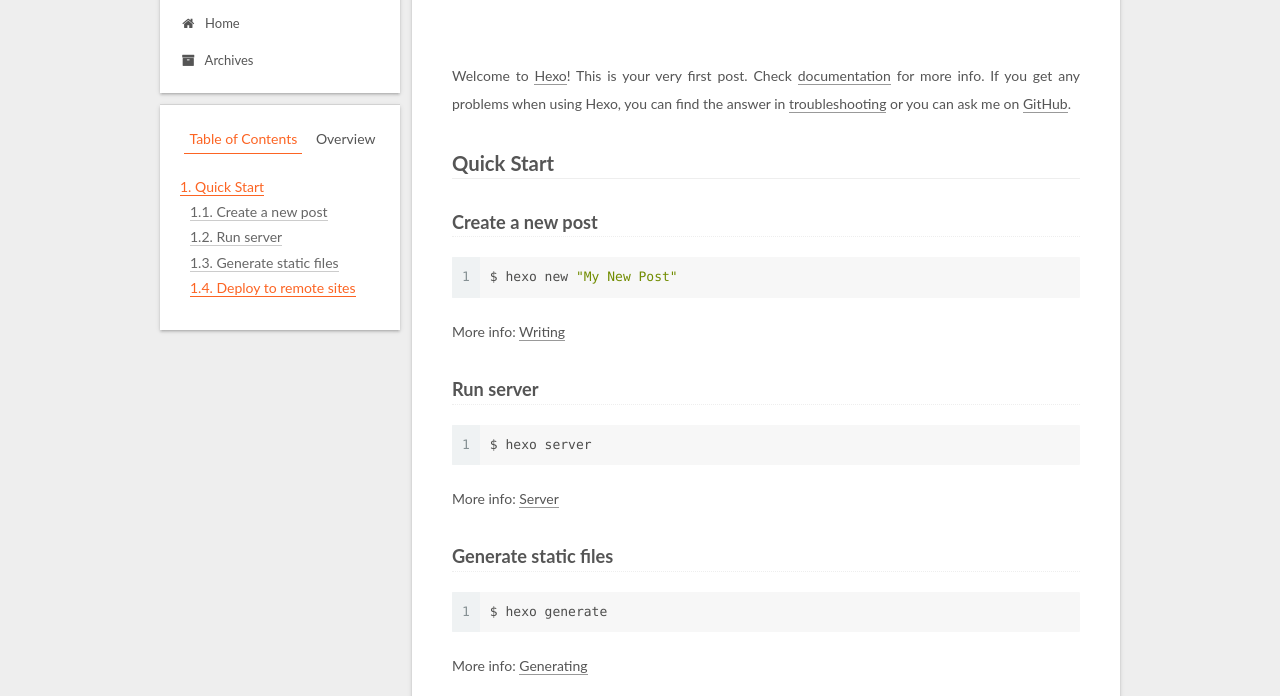
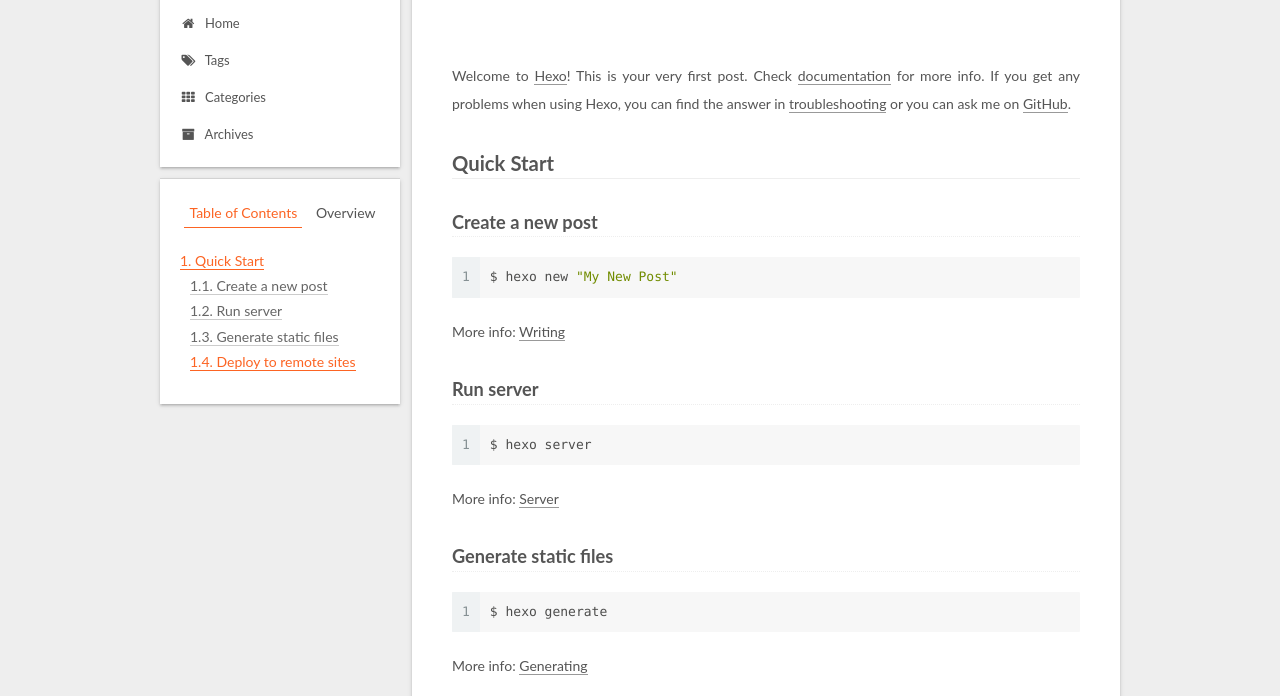
Before and after one commit to oforyou/oforyou.github.io, a plain HTML site: page 2018/10/28/hello-world/index.html in a window 1280 px wide. Shown: the part 104-800 px from the top of the page. Drawn offline with Linux system fonts and the light colour scheme.

Commit message:
Site updated: 2018-10-28 22:26:25

```diff
--- a/2018/10/28/hello-world/index.html
+++ b/2018/10/28/hello-world/index.html
@@ -193,6 +193,26 @@
               <i class="menu-item-icon fa fa-fw fa-home"></i> <br>
 
             Home
+          </a>
+        </li>
+
+
+        <li class="menu-item menu-item-tags">
+          <a href="/tags/" rel="section">
+
+              <i class="menu-item-icon fa fa-fw fa-tags"></i> <br>
+
+            Tags
+          </a>
+        </li>
+
+
+        <li class="menu-item menu-item-categories">
+          <a href="/categories/" rel="section">
+
+              <i class="menu-item-icon fa fa-fw fa-th"></i> <br>
+
+            Categories
           </a>
         </li>
 
--- a/css/main.css
+++ b/css/main.css
@@ -1819,7 +1819,7 @@
   width: 4px;
   height: 4px;
   border-radius: 50%;
-  background: #a10104;
+  background: #63ff1a;
 }
 .links-of-blogroll {
   font-size: 13px;
```
Also changed, not shown: archives/2018/10/index.html (+20 -0 lines), archives/2018/index.html (+20 -0 lines), archives/index.html (+20 -0 lines), index.html (+20 -0 lines).
